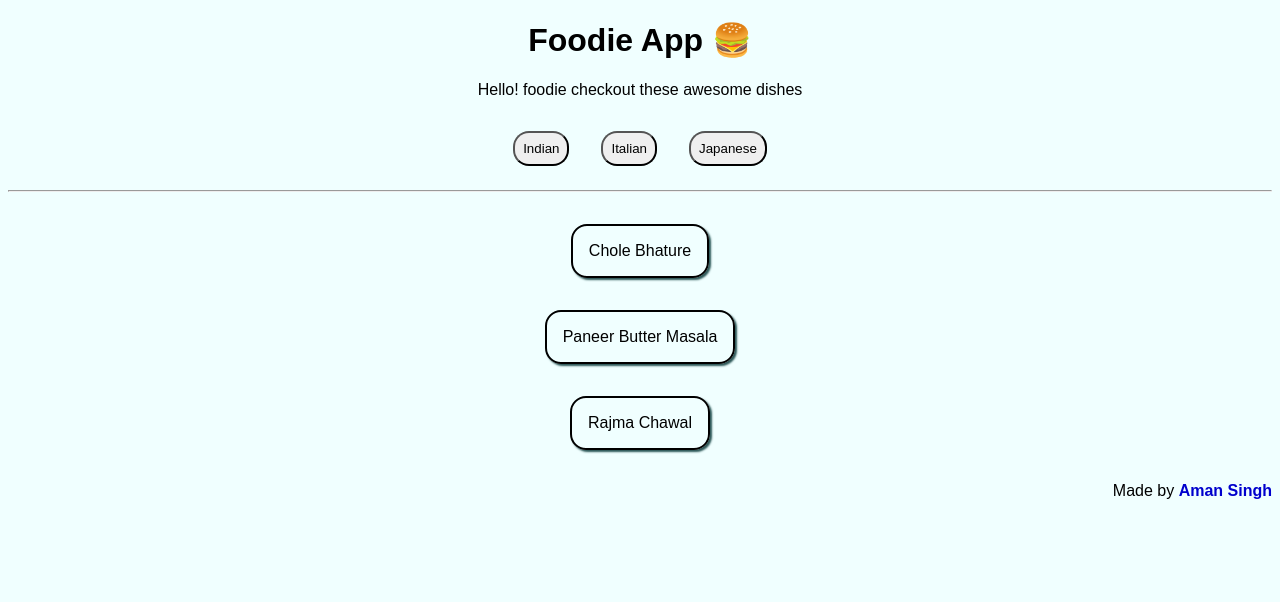
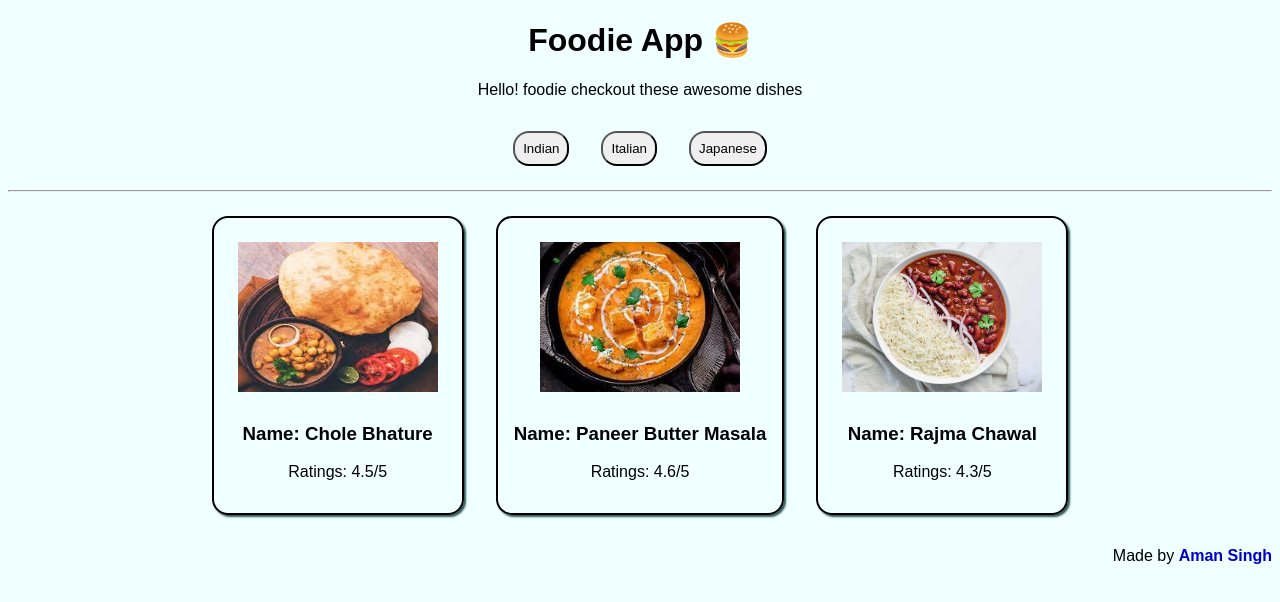
Before and after one commit to aman11s/Foodie-App, a React (Create React App) app: page / in a window 1280 px wide. Shown: the top 602 px of the page. Built offline with nearby package versions, Linux system fonts and the light colour scheme.

Commit message:
feat : food img & ratings

```diff
--- a/src/App.js
+++ b/src/App.js
@@ -32,15 +32,19 @@ export default function App() {
 
         <hr />
 
-        <ul>
+        <div className="container">
           {foodDB[clickedCuisine].map((food) => {
             return (
-              <li key={food.dish}>
-                <div className="dish">{food.dish}</div>
-              </li>
+              <div className="dish">
+                <div>
+                  <img src={`./images/${food.img}`} className="img"></img>
+                </div>
+                <h3>Name: {" " + food.dish}</h3>
+                <p>Ratings: {food.ratings}</p>
+              </div>
             );
           })}
-        </ul>
+        </div>
       </main>
 
       <footer>
--- a/src/styles.css
+++ b/src/styles.css
@@ -22,6 +22,12 @@ ul li {
   list-style: none;
 }
 
+.img {
+  width: 200px;
+  height: 150px;
+  padding: 0.5em;
+}
+
 .dish {
   margin: 1rem;
   border: 2px solid black;
```
